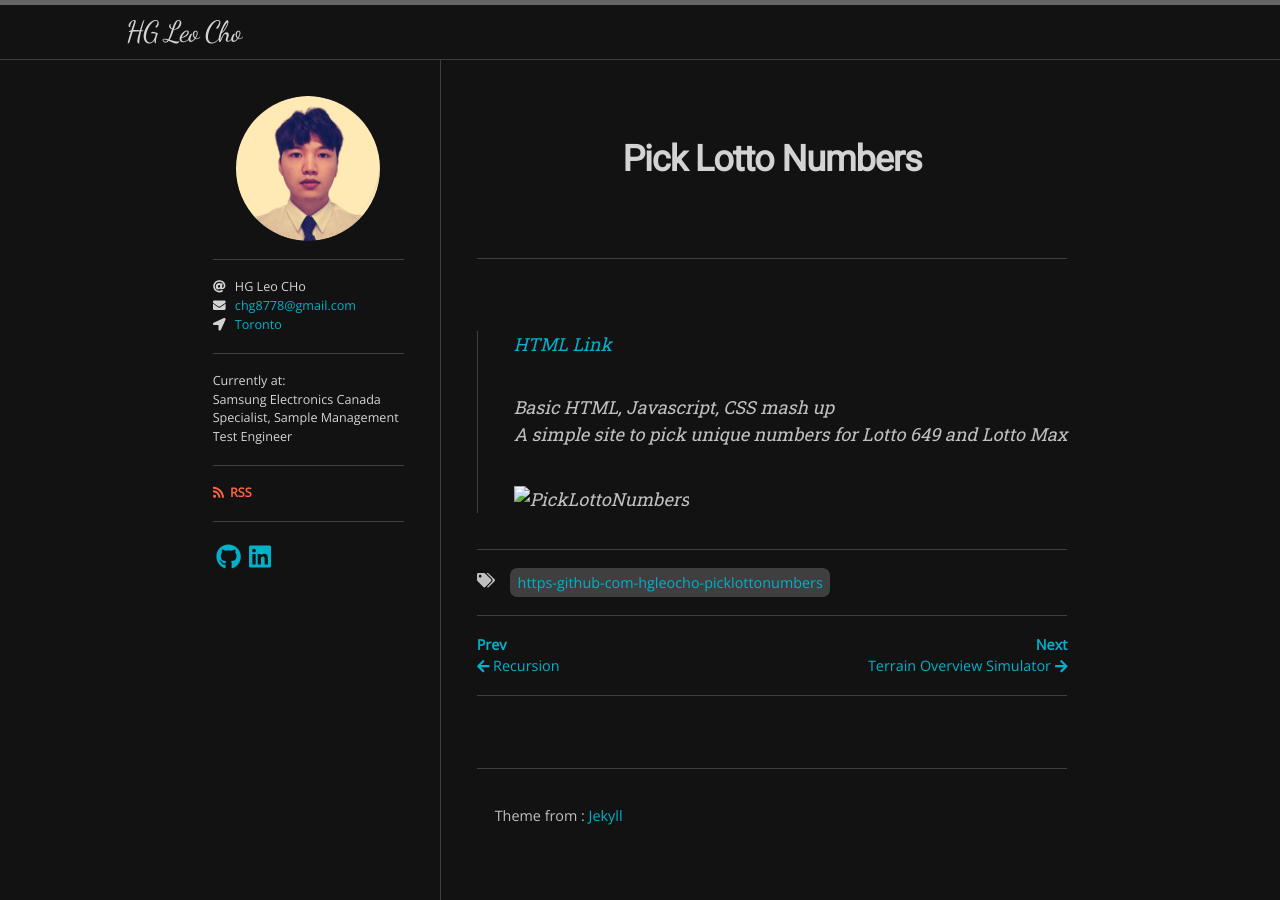
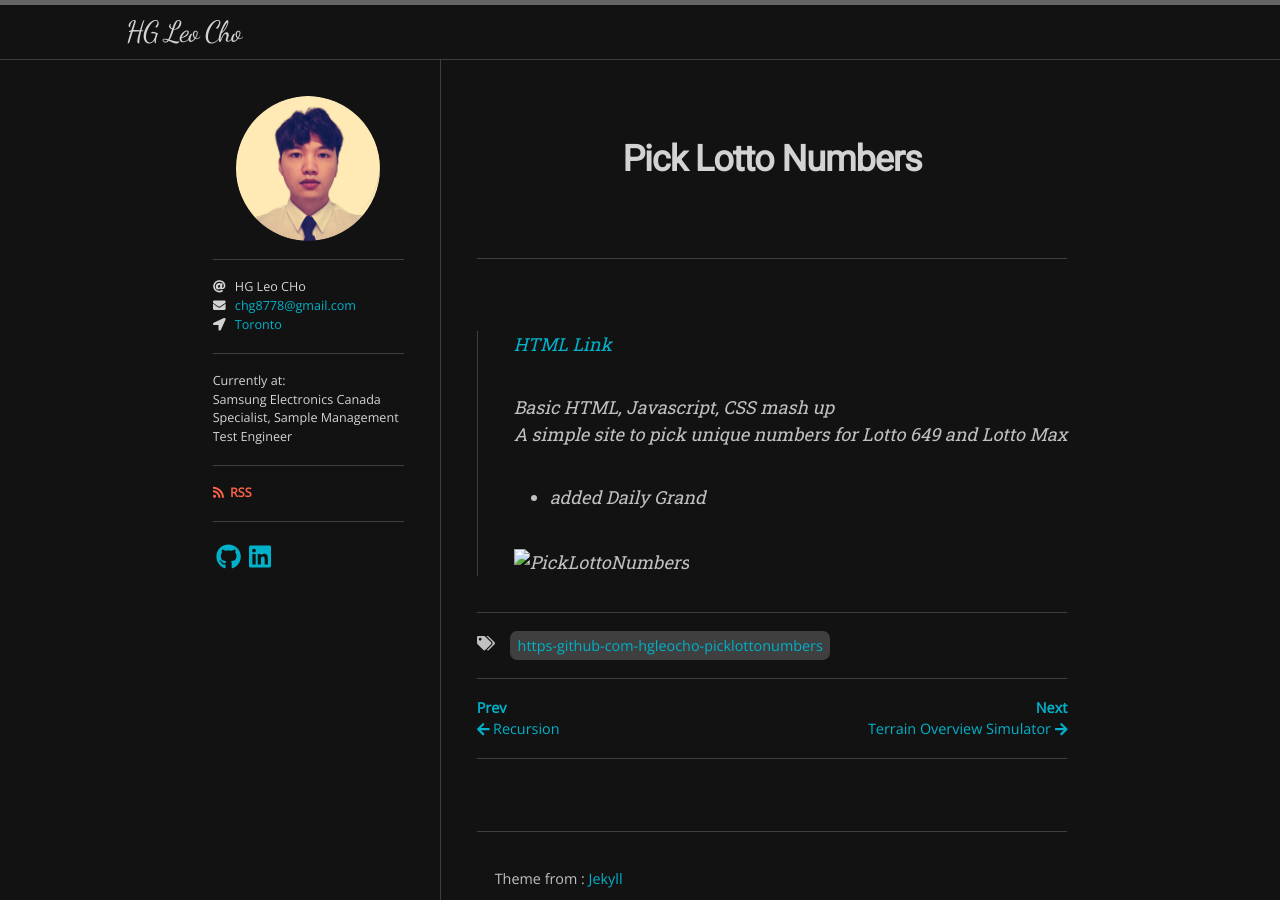
Before and after one commit to HGLeoCho/HGLeoCho.Github.io, a Jekyll site: the page built from _posts/2021-11-01-Pick Lotto Numbers.md, in a window 1280 px wide. Built offline with Jekyll 4.4.1, drawn with Linux system fonts in a browser that asks for light colours; nearby versions of some CDN libraries; some web fonts are replaced.

Commit message:
comment added

```diff
--- a/_posts/2021-11-01-Pick Lotto Numbers.md
+++ b/_posts/2021-11-01-Pick Lotto Numbers.md
@@ -7,5 +7,6 @@ tags: [https://github.com/HGLeoCho/PickLottoNumbers]
 >
 >Basic HTML, Javascript, CSS mash up<br/>
 >A simple site to pick unique numbers for Lotto 649 and Lotto Max<br/>
+> + added Daily Grand
 >
 ![PickLottoNumbers](./assets/img/PickLottoNumbers.gif)
```
